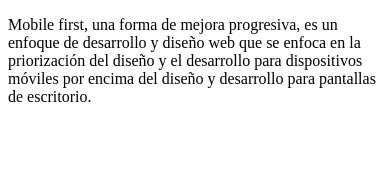
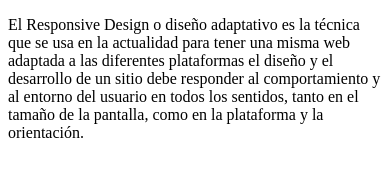
Before and after one commit to YudiZulayMartinezSuarez/mobile, a plain HTML site: page index.html in a window 390 px wide. Drawn offline with Linux system fonts and the light colour scheme.

Commit message:
El Responsive Design

```diff
--- a/index.html
+++ b/index.html
@@ -4,15 +4,16 @@
     <meta charset="UTF-8">
     <meta http-equiv="X-UA-Compatible" content="IE=edge">
     <meta name="viewport" content="width=device-width, initial-scale=1.0">
-    <title> Mobile first</title>
+    <title> El Responsive Design</title>
 </head>
 <body>
     <p>
-        Mobile first, una forma de mejora progresiva,
-         es un enfoque de desarrollo y diseño web que
-         se enfoca en la priorización del diseño y el
-         desarrollo para dispositivos móviles por encima
-         del diseño y desarrollo para pantallas de escritorio.
+        El Responsive Design o diseño adaptativo es la técnica
+        que se usa en la actualidad para tener una misma web adaptada
+        a las diferentes plataformas
+        el diseño y el desarrollo de un sitio debe responder al comportamiento
+        y al entorno del usuario en todos los sentidos, tanto en el tamaño de la pantalla,
+        como en la plataforma y la orientación.
     </p>
 </body>
 </html>
```
